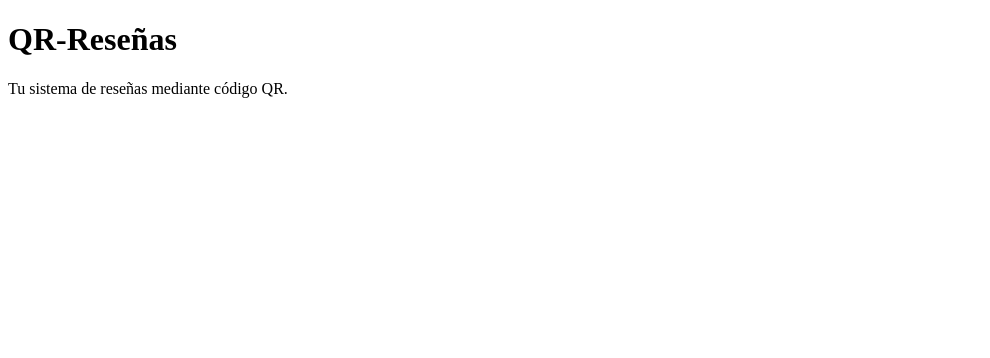
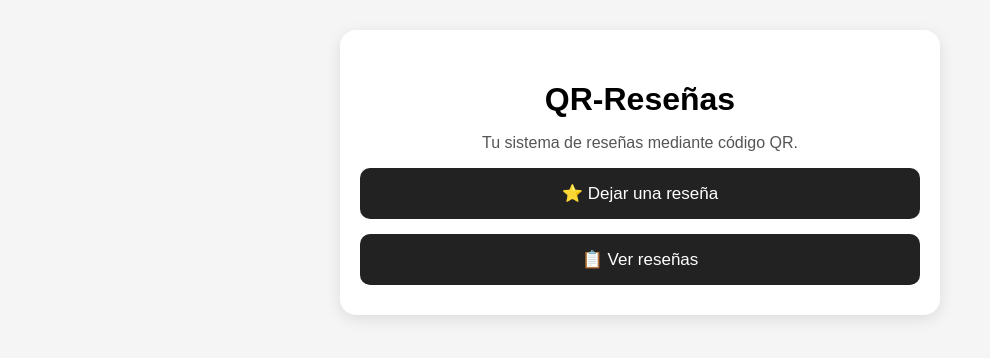
Before and after one commit to CrisGLayron/QR-Resenas, a plain HTML site: page index.html in a window 1280 px wide. Shown: the whole page, without its empty margins (0-990 px from the left). Drawn offline with Linux system fonts and the light colour scheme.

Commit message:
Update index.html

```diff
--- a/index.html
+++ b/index.html
@@ -4,9 +4,59 @@
   <meta charset="UTF-8">
   <meta name="viewport" content="width=device-width, initial-scale=1.0">
   <title>QR-Reseñas</title>
+  <style>
+    body {
+      font-family: Arial, sans-serif;
+      max-width: 600px;
+      margin: 0 auto;
+      padding: 30px 20px;
+      text-align: center;
+      background: #f5f5f5;
+    }
+
+    .contenedor {
+      background: white;
+      padding: 30px 20px;
+      border-radius: 16px;
+      box-shadow: 0 4px 15px rgba(0,0,0,0.1);
+    }
+
+    h1 {
+      margin-bottom: 10px;
+    }
+
+    p {
+      color: #555;
+    }
+
+    .boton {
+      display: block;
+      width: 100%;
+      box-sizing: border-box;
+      padding: 15px;
+      margin-top: 15px;
+      border: none;
+      border-radius: 10px;
+      font-size: 17px;
+      cursor: pointer;
+      text-decoration: none;
+      background: #222;
+      color: white;
+    }
+  </style>
 </head>
+
 <body>
-  <h1>QR-Reseñas</h1>
-  <p>Tu sistema de reseñas mediante código QR.</p>
+  <div class="contenedor">
+    <h1>QR-Reseñas</h1>
+
+    <p>
+      Tu sistema de reseñas mediante código QR.
+    </p>
+
+    <a href="#" class="boton">⭐ Dejar una reseña</a>
+
+    <a href="#" class="boton">📋 Ver reseñas</a>
+  </div>
 </body>
 </html>
```
